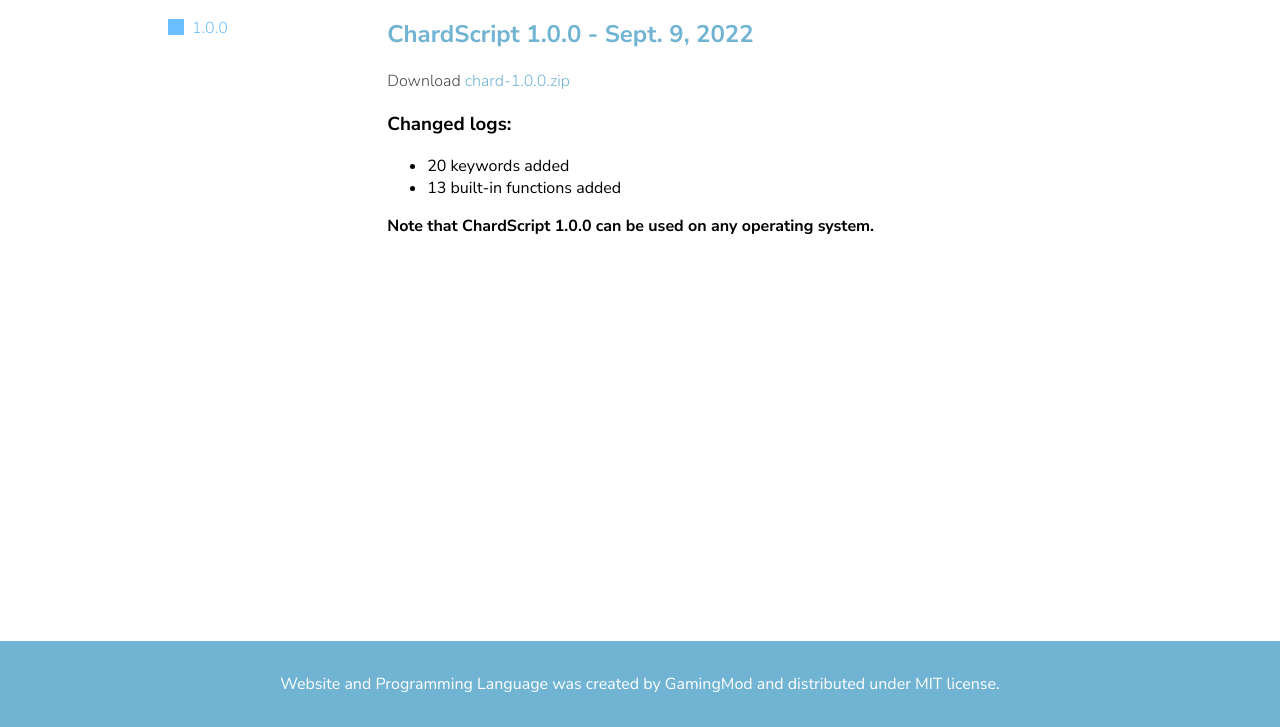
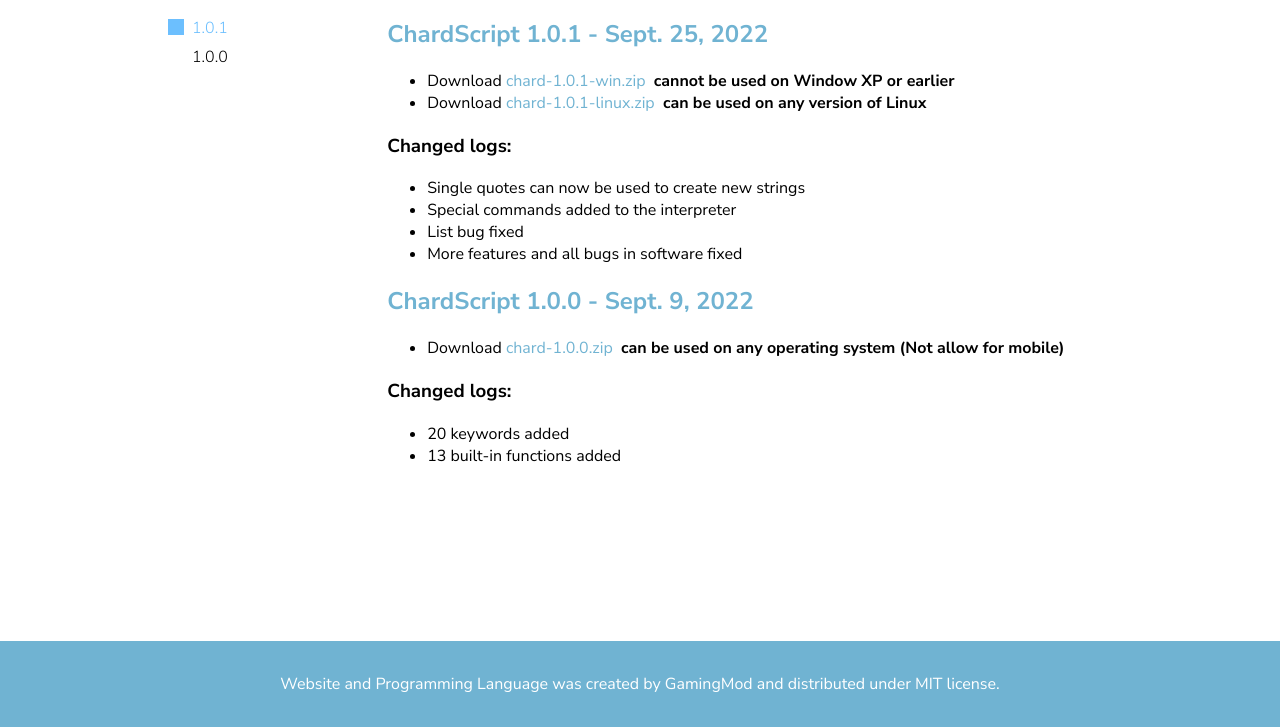
Before and after one commit to chardscript/chardscript.github.io, a plain HTML site: page download.html in a window 1280 px wide. Shown: the part 73-800 px from the top of the page. Drawn offline with nearby package versions, Linux system fonts and the light colour scheme.

Commit message:
Commited again :/

```diff
--- a/download.html
+++ b/download.html
@@ -35,22 +35,45 @@
     <div class="wrapper">
       <aside class="doc__nav">
         <ul>
-          <li class="js-btn selected">1.0.0</li>
+          <li class="js-btn selected">1.0.1</li>
+          <li class="js-btn">         1.0.0</li>
         </ul>
       </aside>
       <article class="doc__content">
         <section class="js-section">
+          <h2 class="section__title">ChardScript 1.0.1 - Sept. 25, 2022</h2>
+          <ul>
+            <li>Download <a href="./downloads/1.0.1/chard-1.0.1-win.zip" download>
+              chard-1.0.1-win.zip
+            </a>&nbsp;<b>cannot be used on Window XP or earlier</b>
+            </li>
+            <li>Download <a href="./downloads/1.0.1/chard-1.0.1-linux.zip" download>
+            chard-1.0.1-linux.zip
+              </a>&nbsp;<b>can be used on any version of Linux</b>
+            </li>
+          </ul>
+          <h3>Changed logs:</h3>
+          <p>
+          <ul>
+            <li>Single quotes can now be used to create new strings</li>
+            <li>Special commands added to the interpreter</li>
+            <li>List bug fixed</li>
+            <li>More features and all bugs in software fixed</li>
+          </ul></p>
+        </section>
+        <section class="js-section">
           <h2 class="section__title">ChardScript 1.0.0 - Sept. 9, 2022</h2>
-          <p>Download <a href="./downloads/chard-1.0.0.zip" download>
+          <ul>
+          <li>Download <a href="./downloads/1.0.0/chard-1.0.0.zip" download>
             chard-1.0.0.zip
-          </a></p>
+          </a>&nbsp;<b>can be used on any operating system (Not allow for mobile)</b>
+          </li></ul>
           <h3>Changed logs:</h3>
           <p>
           <ul>
             <li>20 keywords added</li>
             <li>13 built-in functions added</li>
           </ul></p>
-          <strong>Note that ChardScript 1.0.0 can be used on any operating system.</strong>
         </section>
       </article>
     </div>
```
Also changed, not shown: index.html (+3 -3 lines), .config/configstore/update-notifier-npm.json (deleted), 5 other files.
